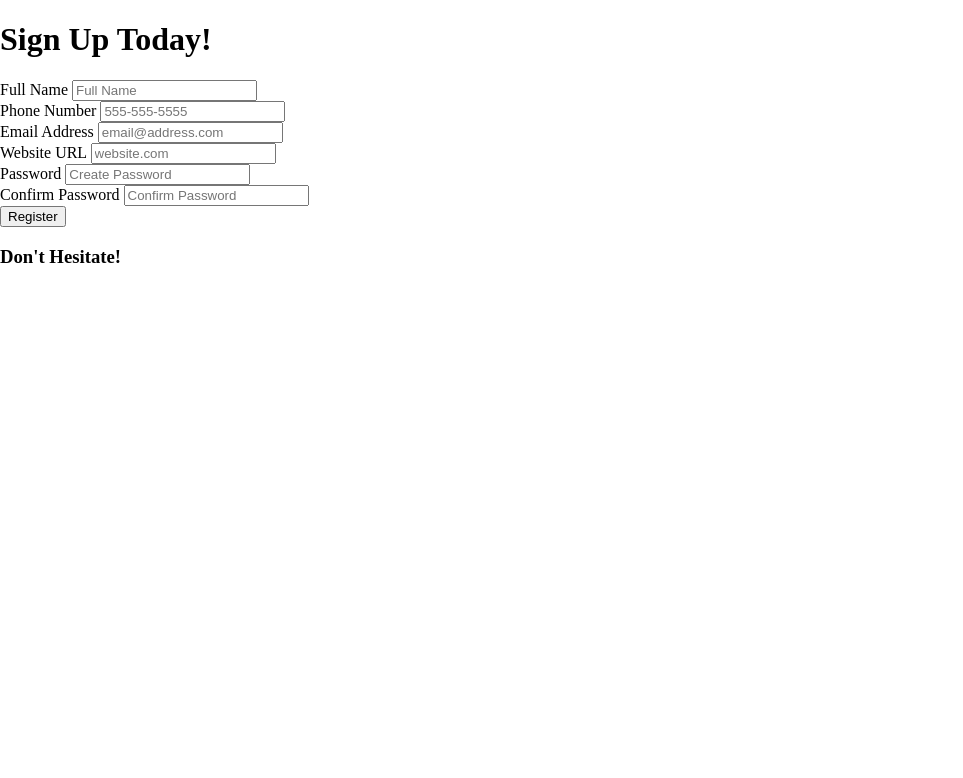
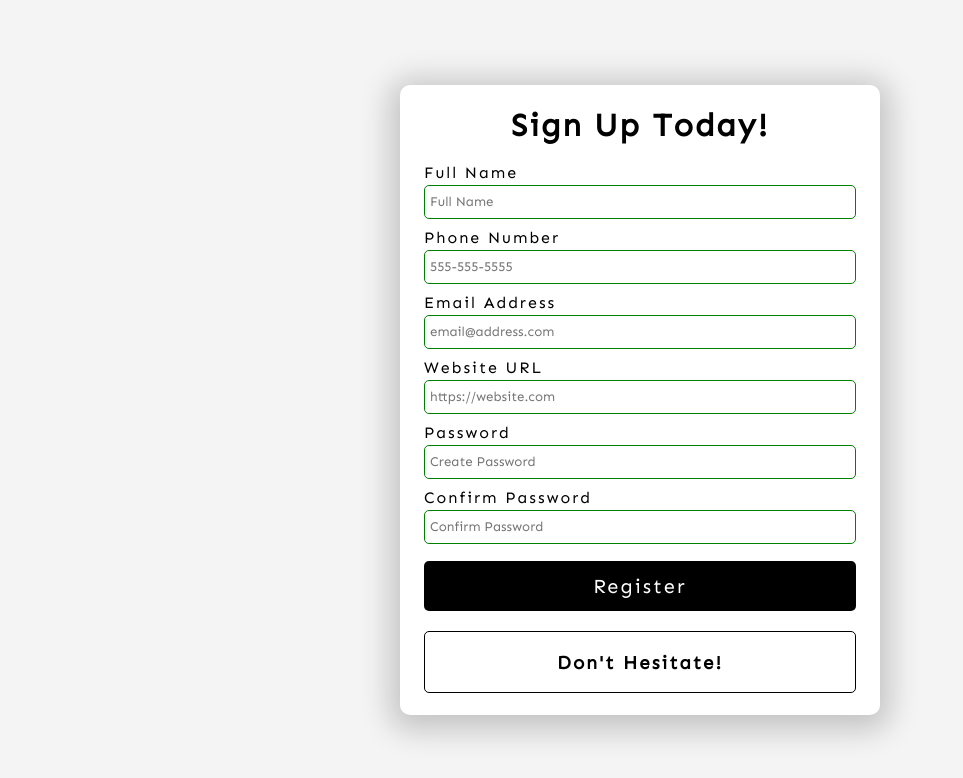
Before and after one commit to dorupopac/form-validator, a plain HTML site: page index.html in a window 1280 px wide. Shown: the whole page, without its empty margins (0-963 px from the left). Drawn offline with Linux system fonts and the light colour scheme.

Commit message:
finished styling

```diff
--- a/index.html
+++ b/index.html
@@ -30,7 +30,7 @@
         <!-- Website URL -->
         <div class="form-group">
           <label for="website">Website URL</label>
-          <input type="url" id="website" placeholder="website.com">
+          <input type="url" id="website" placeholder="https://website.com">
         </div>
         <!-- Password -->
         <div class="form-group">
--- a/style.css
+++ b/style.css
@@ -1,9 +1,92 @@
+@import url('https://fonts.googleapis.com/css2?family=Sen&display=swap');
 
-html {
+* {
   box-sizing: border-box;
 }
 
 body {
   margin: 0;
   min-height: 100vh;
+  font-family: 'Sen', sans-serif;
+  letter-spacing: 2px;
+  display: flex;
+  align-items: center;
+  justify-content: center;
+  background: #f4f4f4;
 }
+
+.container {
+  width: 480px;
+  height: 630px;
+  background: #fff;
+  display: flex;
+  flex-direction: column;
+  align-items: center;
+  border-radius: 10px;
+  box-shadow: 0 5px 30px 10px rgba(0, 0, 0, 0.2);
+}
+
+/* Form */
+form {
+  width: 90%;
+}
+
+.form-group {
+  height: 65px;
+}
+
+label {
+  position: relative;
+  bottom: 3px;
+}
+
+input {
+  font-family: 'Sen', sans-serif;
+  width: 100%;
+  height: 34px;
+  padding: 5px;
+  border: 1px solid #000;
+  border-radius: 5px;
+  outline: none;
+  transition: all 0.3s;
+}
+
+input:valid {
+  border: 1px solid green;
+}
+
+input:invalid {
+  border: 1px solid red;
+}
+
+button {
+  font-family: 'Sen', sans-serif;
+  cursor: pointer;
+  color: #fff;
+  background: #000;
+  border: none;
+  border-radius: 5px;
+  height: 50px;
+  width: 100%;
+  font-size: 20px;
+  letter-spacing: 2px;
+  margin-top: 5px;
+}
+
+button:hover {
+  background: rgb(0, 146, 0);
+}
+
+button:focus {
+  outline: none;
+}
+
+.message-container {
+  border: 1px solid #000;
+  border-radius: 5px;
+  width: 90%;
+  margin-top: 20px;
+  display: flex;
+  justify-content: center;
+  color: #000;
+}
```
